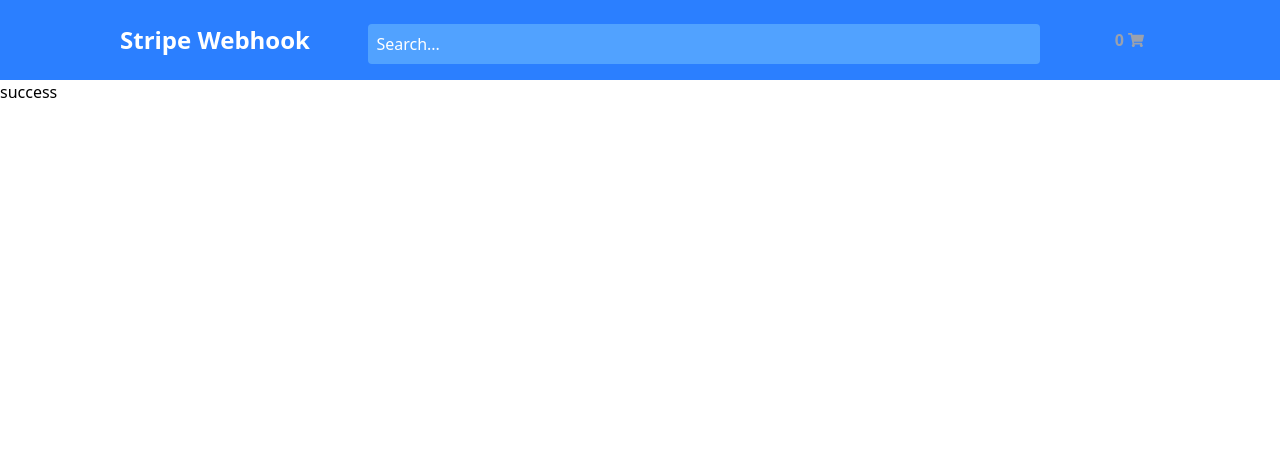
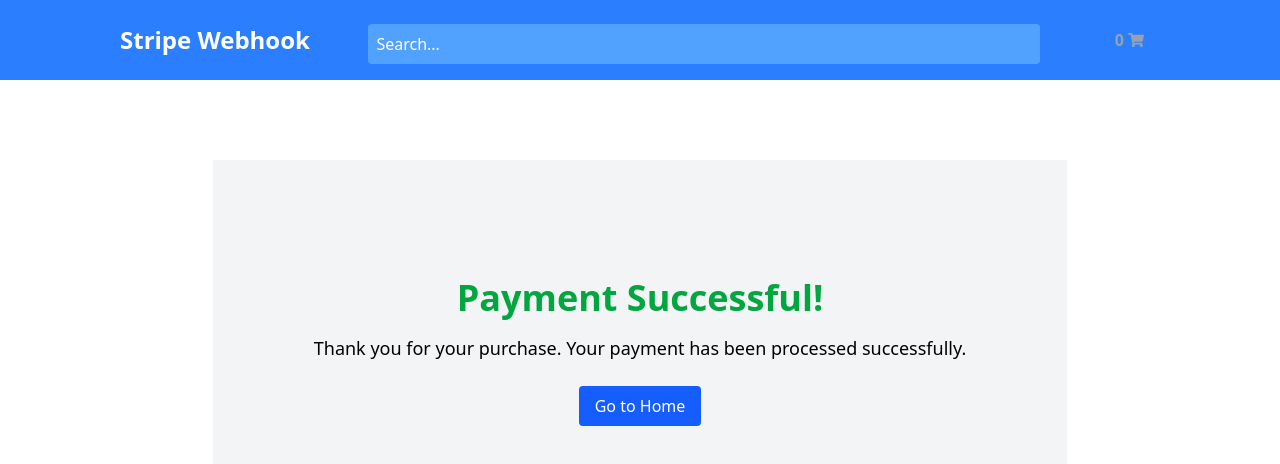
Before and after one commit to MWalter777/strapi-test, a Next.js app: page /success in a window 1280 px wide. Shown: the top 464 px of the page. Built offline with nearby package versions, Linux system fonts and the light colour scheme.

Commit message:
fixing loading

```diff
--- a/src/app/success/page.tsx
+++ b/src/app/success/page.tsx
@@ -1,7 +1,33 @@
+'use client';
 import React from 'react';
+import { useRouter } from 'next/navigation';
 
 const page = () => {
-	return <div>success</div>;
+	const router = useRouter();
+
+	const handleGoHome = () => {
+		router.push('/');
+	};
+
+	return (
+		<div className='w-full flex flex-col justify-center items-center'>
+			<div className='w-8/12 min-h-96 flex flex-col items-center justify-center bg-gray-100 py-2 text-center mt-20'>
+				<h1 className='text-4xl font-bold text-green-600'>
+					Payment Successful!
+				</h1>
+				<p className='mt-4 text-lg'>
+					Thank you for your purchase. Your payment has been processed
+					successfully.
+				</p>
+				<button
+					className='mt-6 px-4 py-2 bg-blue-600 text-white rounded hover:bg-blue-700'
+					onClick={handleGoHome}
+				>
+					Go to Home
+				</button>
+			</div>
+		</div>
+	);
 };
 
 export default page;
--- a/src/components/ProductList/index.tsx
+++ b/src/components/ProductList/index.tsx
@@ -18,9 +18,12 @@
 		return () => {};
 	}, [dispatch]);
 
+	if (status === 'loading') {
+		return <Loading />;
+	}
+
 	return (
 		<div className='grid grid-cols-4 gap-1 xl:grid-cols-4 md:grid-cols-2 sm:grid-cols-1'>
-			{status === 'loading' && <Loading />}
 			{status === 'failed' && <div>Error: {error}</div>}
 			{filteredProducts.map((product) => (
 				<ErrorBoundary key={product.id}>
```
